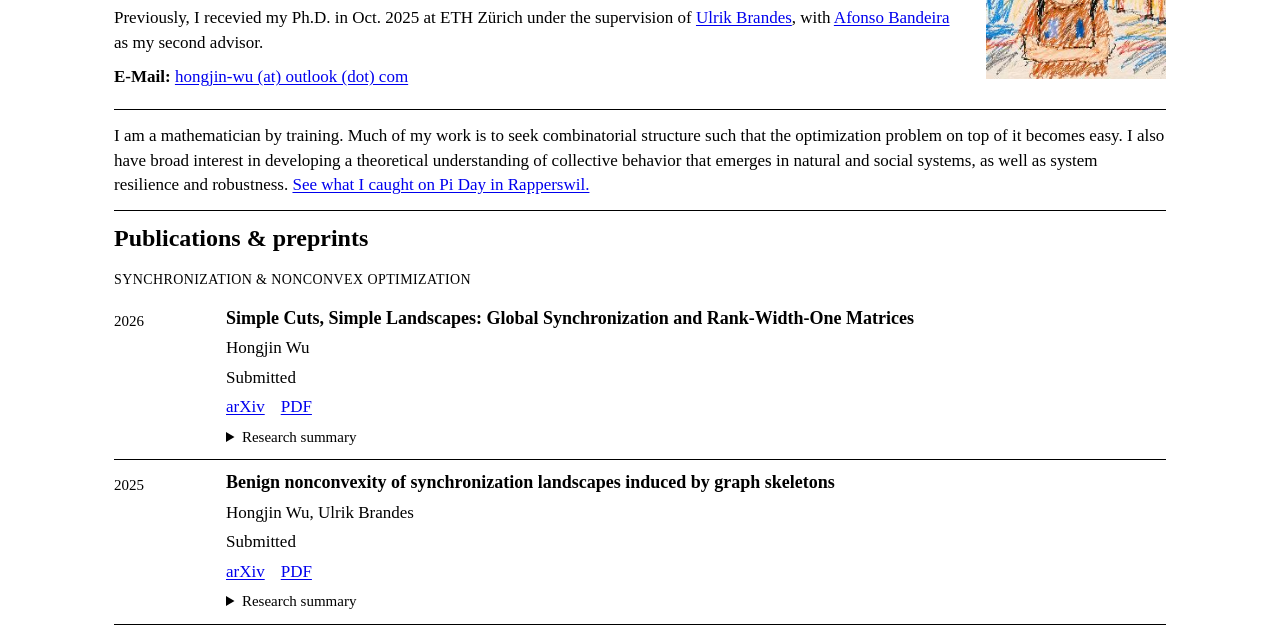
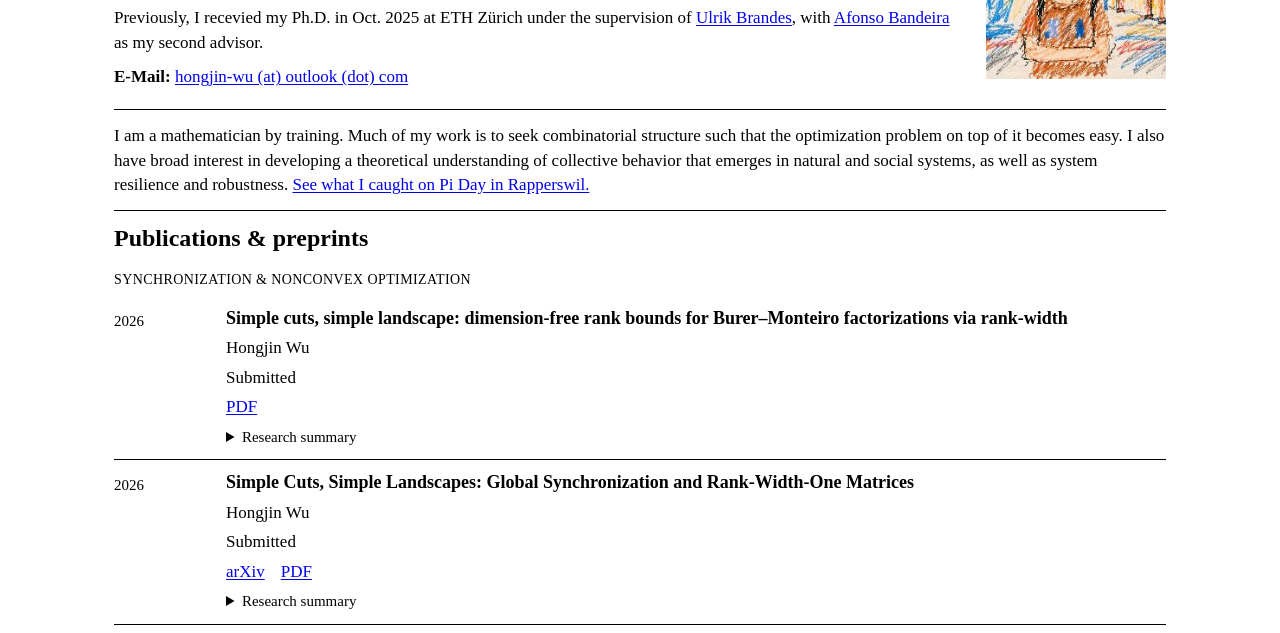
Before and after one commit to wu-hjj/wu-hjj.github.io, a plain HTML site: page index.html in a window 1280 px wide. Shown: the part 123-756 px from the top of the page. Drawn offline with Linux system fonts and the light colour scheme.

Commit message:
Add Burer–Monteiro rank-width preprint and PDF

```diff
--- a/index.html
+++ b/index.html
@@ -39,6 +39,19 @@
         <div class="section-heading"><h2 id="publications-heading">Publications &amp; preprints</h2></div>
         <h3 class="subsection-title">Synchronization &amp; nonconvex optimization</h3>
         <ol class="publication-list">
+          <li class="publication">
+            <div class="publication-meta"><span class="pub-year">2026</span></div>
+            <div class="publication-body">
+              <h3><a href="assets/burer-monteiro-rank-width.pdf">Simple cuts, simple landscape: dimension-free rank bounds for Burer–Monteiro factorizations via rank-width</a></h3>
+              <p class="authors">Hongjin Wu</p>
+              <p class="venue">Submitted</p>
+              <div class="publication-links"><a href="assets/burer-monteiro-rank-width.pdf">PDF</a></div>
+              <details class="publication-abstract">
+                <summary>Research summary</summary>
+                <p>In this work, we study Burer–Monteiro factorizations of semidefinite programs with unit diagonal constraints. For a real symmetric cost matrix whose rank-width over ℝ is at most <var>k</var>, we prove that every non-flat second-order stationary point is globally optimal whenever the factorization rank is at least 2<var>k</var>, independently of the matrix size.</p>
+              </details>
+            </div>
+          </li>
           <li class="publication">
             <div class="publication-meta"><span class="pub-year">2026</span></div>
             <div class="publication-body">
```
Also changed, not shown: 1 other file.
